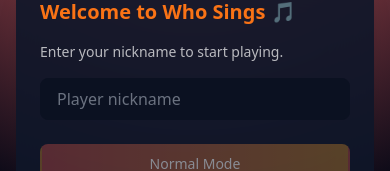
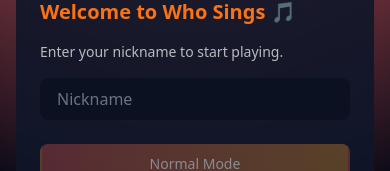
Before and after one commit to PaoloCaligiana/who-sings, a React (Vite) app: page /login in a window 390 px wide. Shown: the part 242-413 px from the top of the page. Built offline with nearby package versions, Linux system fonts and the light colour scheme; no server answers.

Commit message:
✨ feat:  2 new buttons added for mobile UX

```diff
--- a/src/i18n/dictionary.ts
+++ b/src/i18n/dictionary.ts
@@ -12,9 +12,9 @@ export const dictionary = {
   },
 
   "login.placeholder": {
-    en: "Player nickname",
-    it: "Nickname giocatore",
-    es: "Nickname jugador",
+    en: "Nickname",
+    it: "Nickname",
+    es: "Nickname",
   },
 
   "login.normalModeButton": {
--- a/src/pages/userPage/UserPage.tsx
+++ b/src/pages/userPage/UserPage.tsx
@@ -20,10 +20,10 @@ export default function UserPage() {
     (r) => (r.maxStreak || 0) >= 5
   );
   return (
-    <div>
+    <div className="min-h-[70vh] mt-6">
 
       {/* Titolo pagina */}
-      <h1 className="text-2xl font-bold mb-2">
+      <h1 className="text-2xl font-bold mb-4">
         {translate("userpage.title", lang).replace("{player}", playerName)}
       </h1>
 
@@ -51,6 +51,16 @@ export default function UserPage() {
                 <p className="text-xs text-muted">
                   {translate("userpage.bestScore", lang)}
                 </p>
+              </div>
+
+              {/* Bottoni solo in Mobile */}
+              <div className="flex-1 gap-3 flex sm:hidden">
+                <a href="/quiz" className="btn-primary flex-1 px-2 sm:px-4 py-1 sm:py-2 whitespace-nowrap">
+                  {translate("navbar.play", lang)}
+                </a>
+                <a href="/highscores" className="btn-surface flex-1 px-2 sm:px-4 py-1 sm:py-2 whitespace-nowrap">
+                  {translate("navbar.highScores", lang)}
+                </a>
               </div>
 
             </div>
```
